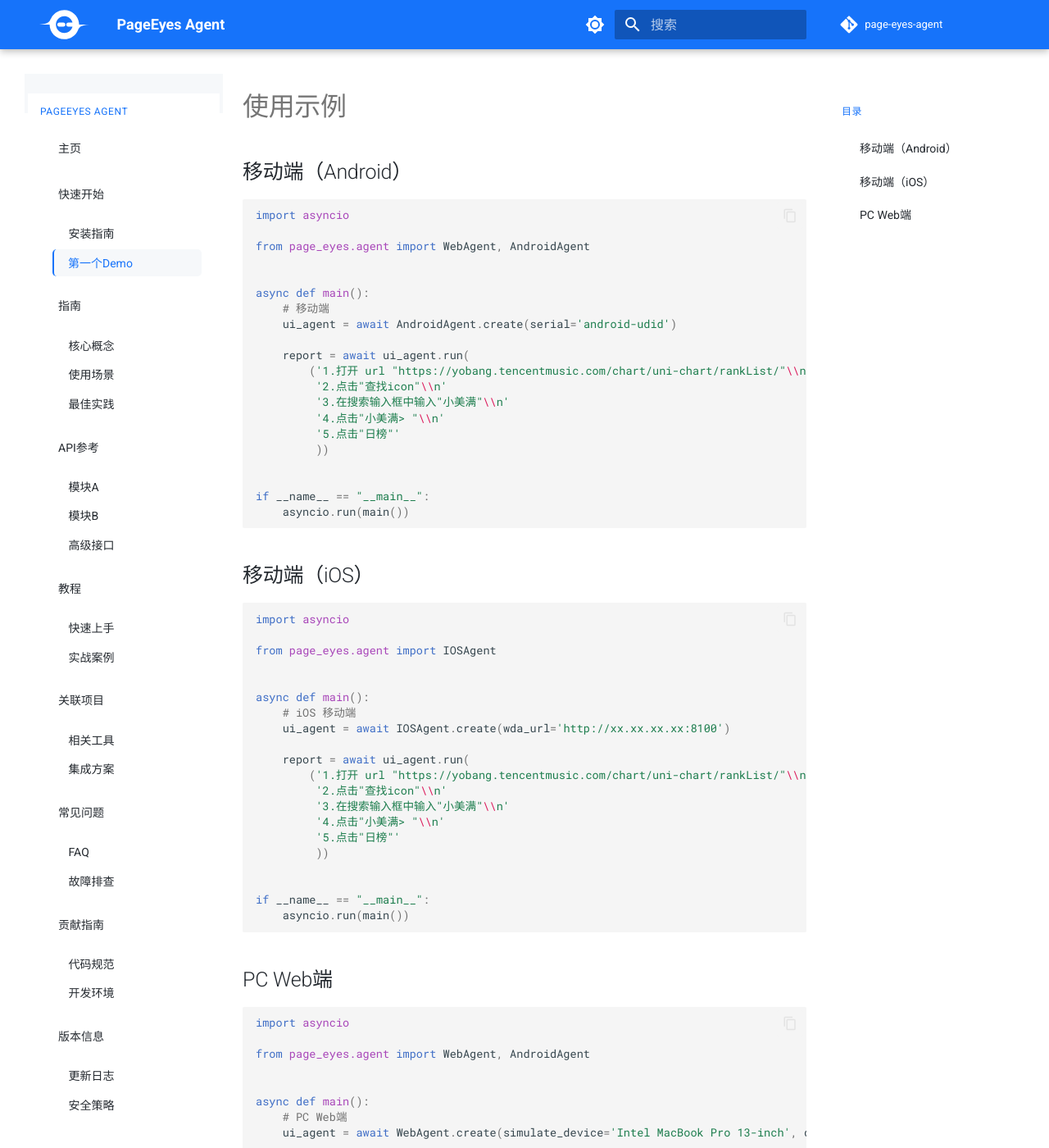
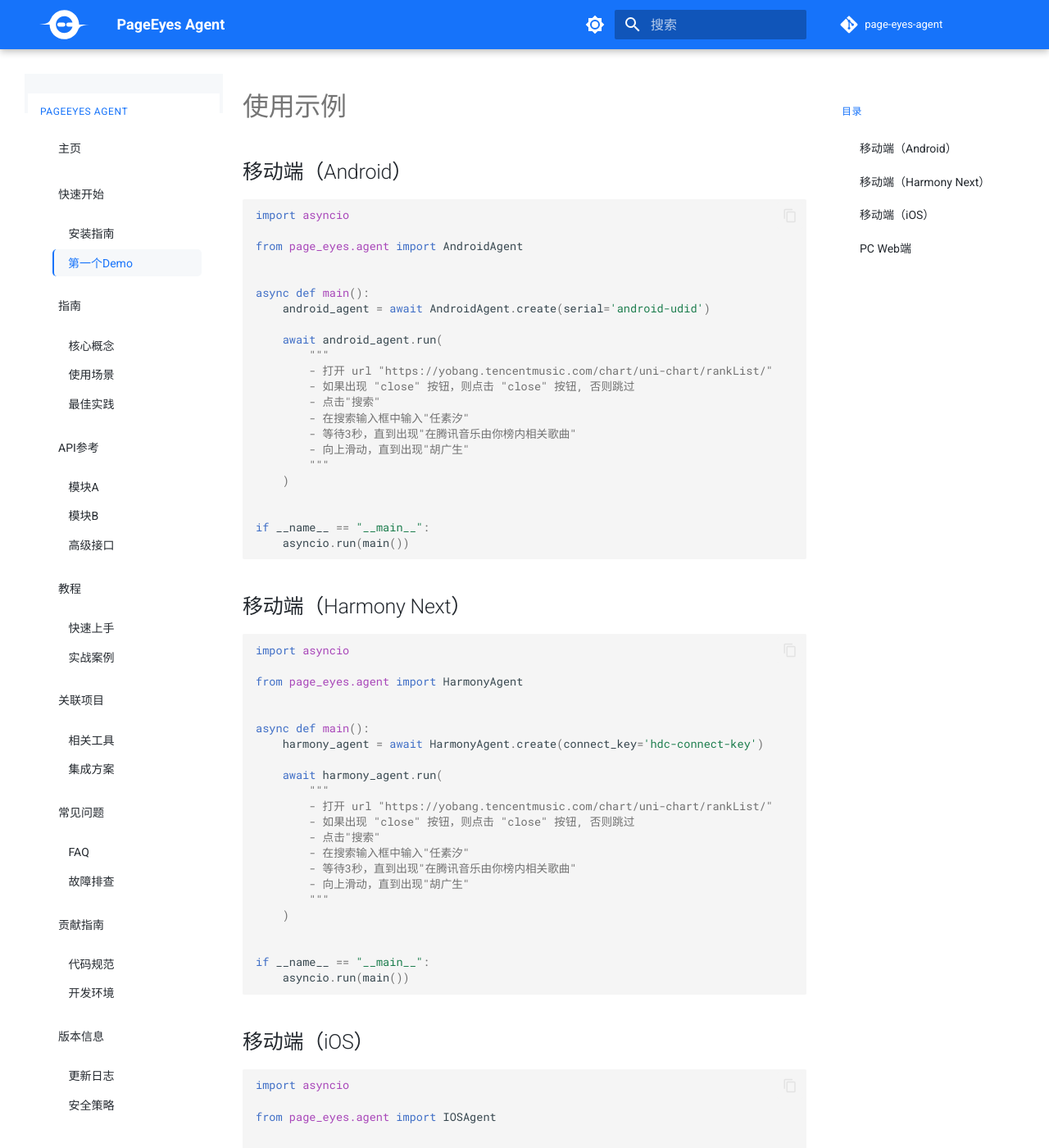
Before and after one commit to tencentmusic/page-eyes-agent, an MkDocs documentation site: the page built from docs/getting-started/demo.md, in a window 1280 px wide and 1400 px high. Shown: the whole window at 82% size. Built offline with MkDocs 1.6.1 and Material for MkDocs 9.7.7, drawn with Linux system fonts in a browser that asks for light colours; comment, search, counter and statistics services are not loaded; some of the changed text lies outside the part shown.

Commit message:
doc: update docs

````diff
--- a/docs/getting-started/demo.md
+++ b/docs/getting-started/demo.md
@@ -6,20 +6,49 @@
 ```Python
 import asyncio
 
-from page_eyes.agent import WebAgent, AndroidAgent
+from page_eyes.agent import AndroidAgent
 
 
 async def main():
-    # 移动端
-    ui_agent = await AndroidAgent.create(serial='android-udid')
+    android_agent = await AndroidAgent.create(serial='android-udid')
 
-    report = await ui_agent.run(
-        ('1.打开 url "https://yobang.tencentmusic.com/chart/uni-chart/rankList/"\\n'
-         '2.点击"查找icon"\\n'
-         '3.在搜索输入框中输入"小美满"\\n'
-         '4.点击"小美满> "\\n'
-         '5.点击"日榜"'
-         ))
+    await android_agent.run(
+        """
+        - 打开 url "https://yobang.tencentmusic.com/chart/uni-chart/rankList/"
+        - 如果出现 "close" 按钮，则点击 "close" 按钮, 否则跳过
+        - 点击"搜索"
+        - 在搜索输入框中输入"任素汐"
+        - 等待3秒，直到出现"在腾讯音乐由你榜内相关歌曲"
+        - 向上滑动，直到出现"胡广生"
+        """
+    )
+
+
+if __name__ == "__main__":
+    asyncio.run(main())
+```
+
+## 移动端（Harmony Next）
+
+```Python
+import asyncio
+
+from page_eyes.agent import HarmonyAgent
+
+
+async def main():
+    harmony_agent = await HarmonyAgent.create(connect_key='hdc-connect-key')
+
+    await harmony_agent.run(
+        """
+        - 打开 url "https://yobang.tencentmusic.com/chart/uni-chart/rankList/"
+        - 如果出现 "close" 按钮，则点击 "close" 按钮, 否则跳过
+        - 点击"搜索"
+        - 在搜索输入框中输入"任素汐"
+        - 等待3秒，直到出现"在腾讯音乐由你榜内相关歌曲"
+        - 向上滑动，直到出现"胡广生"
+        """
+    )
 
 
 if __name__ == "__main__":
@@ -36,16 +65,16 @@ from page_eyes.agent import IOSAgent
 
 
 async def main():
-    # iOS 移动端
-    ui_agent = await IOSAgent.create(wda_url='http://xx.xx.xx.xx:8100')
+    ios_agent = await IOSAgent.create(wda_url='http://xx.xx.xx.xx:8100')
 
-    report = await ui_agent.run(
-        ('1.打开 url "https://yobang.tencentmusic.com/chart/uni-chart/rankList/"\\n'
-         '2.点击"查找icon"\\n'
-         '3.在搜索输入框中输入"小美满"\\n'
-         '4.点击"小美满> "\\n'
-         '5.点击"日榜"'
-         ))
+    await ios_agent.run(
+        """
+        - 打开 url "https://yobang.tencentmusic.com/chart/uni-chart/rankList/"
+        - 检查页面是否有 "close" 按钮，如果有则点击 "close" 按钮
+        - 进入日榜
+        - 点击排名第一的歌曲名
+        """
+    )
 
 
 if __name__ == "__main__":
@@ -58,19 +87,20 @@ if __name__ == "__main__":
 ```Python
 import asyncio
 
-from page_eyes.agent import WebAgent, AndroidAgent
+from page_eyes.agent import WebAgent
 
 
 async def main():
-    # PC Web端
-    ui_agent = await WebAgent.create(simulate_device='Intel MacBook Pro 13-inch', debug=True)
+    web_agent = await WebAgent.create(simulate_device='Intel MacBook Pro 13-inch', debug=True)
 
-    report = await ui_agent.run(
-        ('1.打开 url "https://wma.wavecommittee.com/"\n'
-         '2.点击"浪潮评委会成员"tab\n'
-         '3.上滑页面，直到出现"查看浪潮评委会"\n'
-         '4.点击"查看浪潮评委会"按钮\n'
-         ))
+    await web_agent.run(
+        """
+        - 打开 url "https://wma.wavecommittee.com/"
+        - 点击"浪潮评委会成员"tab
+        - 上滑页面，直到出现"查看浪潮评委会"
+        - 点击"查看浪潮评委会"按钮
+        """
+    )
 
 
 if __name__ == "__main__":
````
Also changed, not shown: CHANGELOG.md (+3 -1 lines), README.md (+1 -1 lines), docs/article/LLM 下半场是“行动”：基于 Pydantic AI + OmniParser 从零打造 GUI Agent/README.md (added, +550 -0 lines), docs/changelog.md (+8 -0 lines), docs/index.md (+7 -6 lines), docs/roadmap.md (+2 -2 lines), docs/tutorials/examples.md (+17 -0 lines), docs/about/contact_qr.png.
